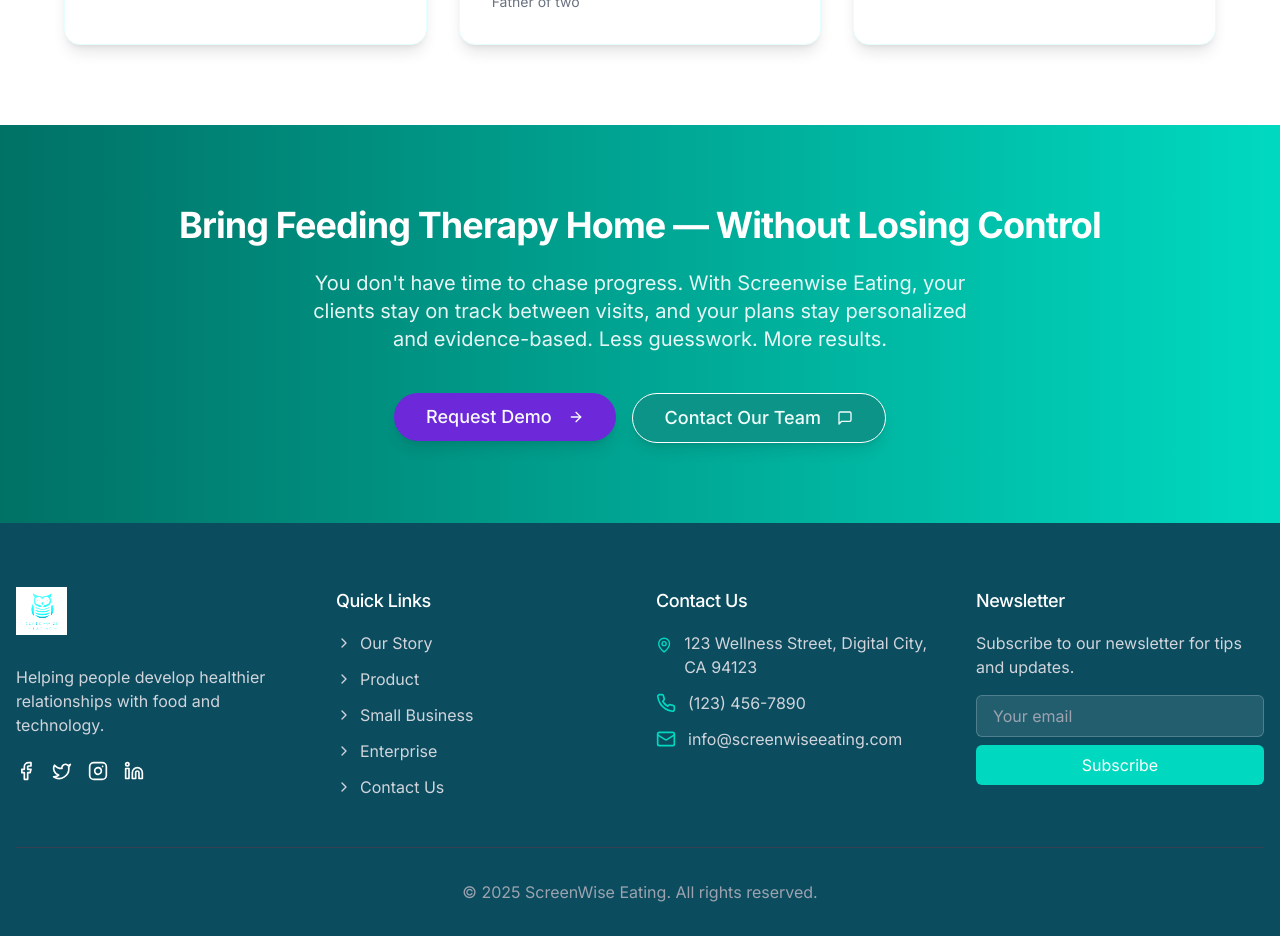
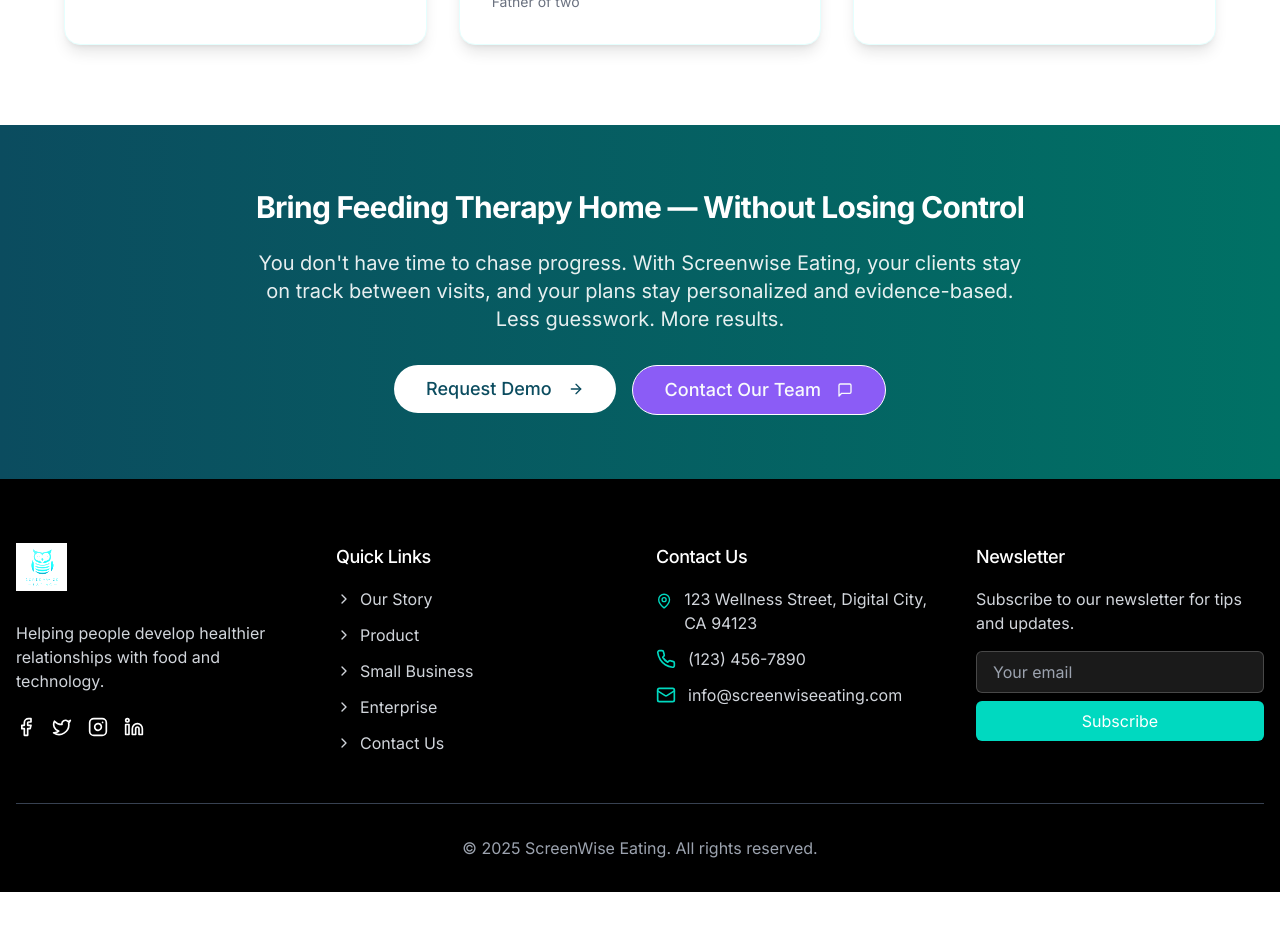
Before and after one commit to canaankimball/screenwise-website-builder, a React (Vite) app: page / in a window 1280 px wide. Shown: the part 6660-7596 px from the top of the page. After the commit the page ends 7552 px from the top, so only its background shows below. Built offline with nearby package versions, Linux system fonts and the light colour scheme.

Commit message:
Refactor: Apply product page styling to bottom sections
Apply consistent styling to the bottom sections of the Product page and update the footer color.

```diff
--- a/src/components/Footer.tsx
+++ b/src/components/Footer.tsx
@@ -5,7 +5,7 @@ import { ChevronRight, Mail, Phone, MapPin, Facebook, Twitter, Instagram, Linked
 
 const Footer = () => {
   return (
-    <footer className="bg-screenwise-navy text-white pt-16 pb-8">
+    <footer className="bg-black text-white pt-16 pb-8">
       <div className="container mx-auto px-4">
         <div className="grid grid-cols-1 md:grid-cols-2 lg:grid-cols-4 gap-8">
           {/* Company Info */}
--- a/src/components/home/CTA.tsx
+++ b/src/components/home/CTA.tsx
@@ -1,22 +1,27 @@
+
 import React from 'react';
 import { Button } from '@/components/ui/button';
 import { ArrowRight, MessageSquare } from 'lucide-react';
+
 const CTA = () => {
-  return <section className="bg-gradient-to-r from-screenwise-teal-dark to-screenwise-teal py-20">
-      <div className="container mx-auto px-4 text-center">
-        <h2 className="text-3xl md:text-4xl font-bold mb-6 text-white">Bring Feeding Therapy Home — Without Losing Control</h2>
-        <p className="text-lg md:text-xl text-white/90 max-w-2xl mx-auto mb-10">
+  return (
+    <section className="py-16 px-4 md:px-8 bg-gradient-to-r from-screenwise-navy to-screenwise-teal-dark text-white">
+      <div className="max-w-5xl mx-auto text-center">
+        <h2 className="text-3xl font-bold mb-6">Bring Feeding Therapy Home — Without Losing Control</h2>
+        <p className="text-xl mb-8 opacity-90 max-w-3xl mx-auto">
           You don't have time to chase progress. With Screenwise Eating, your clients stay on track between visits, and your plans stay personalized and evidence-based. Less guesswork. More results.
         </p>
-        <div className="flex flex-col sm:flex-row gap-4 justify-center">
-          <Button className="rounded-full px-8 py-6 text-lg shadow-lg hover:shadow-xl transform hover:-translate-y-1 transition-all duration-300 bg-violet-700 hover:bg-violet-600 text-slate-50">
+        <div className="flex flex-col sm:flex-row justify-center gap-4">
+          <Button className="bg-white text-screenwise-navy hover:bg-screenwise-light rounded-full px-8 py-6 text-lg">
             Request Demo <ArrowRight className="ml-2" size={18} />
           </Button>
-          <Button variant="outline" className="border-white rounded-full px-8 py-6 text-lg shadow-lg hover:shadow-xl transform hover:-translate-y-1 transition-all duration-300 flex items-center text-teal-50 bg-teal-600 hover:bg-teal-500">
+          <Button variant="outline" className="border-white rounded-full px-8 py-6 text-lg text-slate-50 bg-violet-500 hover:bg-violet-400">
             Contact Our Team <MessageSquare className="ml-2" size={18} />
           </Button>
         </div>
       </div>
-    </section>;
+    </section>
+  );
 };
+
 export default CTA;
--- a/src/pages/Product.tsx
+++ b/src/pages/Product.tsx
@@ -6,6 +6,7 @@ import { Accordion, AccordionItem, AccordionTrigger, AccordionContent } from '@/
 import { Card, CardContent, CardDescription, CardHeader, CardTitle } from '@/components/ui/card';
 import { Collapsible, CollapsibleContent, CollapsibleTrigger } from '@/components/ui/collapsible';
 import { ChartContainer, ChartTooltip, ChartTooltipContent } from '@/components/ui/chart';
+
 const ProductFeature = ({
   icon,
   title,
@@ -25,6 +26,7 @@ const ProductFeature = ({
       </div>
     </div>
   </div>;
+
 const ClinicalFeature = ({
   title,
   description,
@@ -38,12 +40,15 @@ const ClinicalFeature = ({
     </div>
     <p className="text-sm text-gray-600">{description}</p>
   </div>;
+
 const Product = () => {
   const [openSection, setOpenSection] = useState(null);
   const toggleSection = section => {
     setOpenSection(openSection === section ? null : section);
   };
-  return <Layout>
+
+  return (
+    <Layout>
       {/* Hero Section */}
       <div className="bg-screenwise-light bg-opacity-30 pt-20">
         <div className="container mx-auto px-4 py-16 md:py-24">
@@ -71,11 +76,11 @@ const Product = () => {
 
               <ProductFeature icon={<svg xmlns="http://www.w3.org/2000/svg" className="h-6 w-6 text-screenwise-teal" fill="none" viewBox="0 0 24 24" stroke="currentColor"><path strokeLinecap="round" strokeLinejoin="round" strokeWidth="2" d="M11 5H6a2 2 0 00-2 2v11a2 2 0 002 2h11a2 2 0 002-2v-5m-1.414-9.414a2 2 0 112.828 2.828L11.828 15H9v-2.828l8.586-8.586z" /></svg>} title="Log Activity" description="Securely record session details, notes, and behavior observations for each client in one centralized location." image="/lovable-uploads/bed1a8c7-0e3a-4161-bdb3-91e865147172.png" />
 
-              <ProductFeature icon={<svg xmlns="http://www.w3.org/2000/svg" className="h-6 w-6 text-screenwise-teal" fill="none" viewBox="0 0 24 24" stroke="currentColor"><path strokeLinecap="round" strokeLinejoin="round" strokeWidth="2" d="M9 19v-6a2 2 0 00-2-2H5a2 2 0 00-2 2v6a2 2 0 002 2h2a2 2 0 002-2zm0 0V9a2 2 0 012-2h2a2 2 0 012 2v10m-6 0a2 2 0 002 2h2a2 2 0 002-2m0 0V5a2 2 0 012-2h2a2 2 0 012 2v14a2 2 0 01-2 2h-2a2 2 0 01-2-2z" /></svg>} title="Charts and Graphs" description="Visualize mealtime data using customizable dashboards that help identify patterns and track progress over time." image="/lovable-uploads/fb647bf2-d419-47a3-8b89-c7d06b6e6b8f.png" />
+              <ProductFeature icon={<svg xmlns="http://www.w3.org/2000/svg" className="h-6 w-6 text-screenwise-teal" fill="none" viewBox="0 0 24 24" stroke="currentColor"><path strokeLinecap="round" strokeLinejoin="round" strokeWidth="2" d="M9 19v-6a2 2 0 00-2-2H5a2 2 0 00-2 2v6a2 2 0 002 2h2a2 2 0 002-2m0 0V9a2 2 0 012-2h2a2 2 0 012 2v10m-6 0a2 2 0 002 2h2a2 2 0 002-2m0 0V5a2 2 0 012-2h2a2 2 0 012 2v14a2 2 0 01-2 2h-2a2 2 0 01-2-2z" /></svg>} title="Charts and Graphs" description="Visualize mealtime data using customizable dashboards that help identify patterns and track progress over time." image="/lovable-uploads/fb647bf2-d419-47a3-8b89-c7d06b6e6b8f.png" />
 
-              <ProductFeature icon={<svg xmlns="http://www.w3.org/2000/svg" className="h-6 w-6 text-screenwise-teal" fill="none" viewBox="0 0 24 24" stroke="currentColor"><path strokeLinecap="round" strokeLinejoin="round" strokeWidth="2" d="M9 5H7a2 2 0 00-2 2v12a2 2 0 002 2h10a2 2 0 002-2V7a2 2 0 00-2-2h-2M9 5a2 2 0 002 2h2a2 2 0 002-2M9 5a2 2 0 012-2h2a2 2 0 012 2m-3 7h3m-3 4h3m-6-4h.01M9 16h.01" /></svg>} title="Set Goals" description="Define individualized feeding goals for each client with measurable objectives that adapt as children progress." image="/lovable-uploads/846443a3-6be8-49ed-853f-39ddcb883d1b.png" />
+              <ProductFeature icon={<svg xmlns="http://www.w3.org/2000/svg" className="h-6 w-6 text-screenwise-teal" fill="none" viewBox="0 0 24 24" stroke="currentColor"><path strokeLinecap="round" strokeLinejoin="round" strokeWidth="2" d="M9 5H7a2 2 0 00-2 2v12a2 2 0 002 2h10a2 2 0 002-2V7a2 2 0 00-2-2h-2M9 5a2 2 0 002 2h2a2 2 0 002-2m0 0V5a2 2 0 012-2h2a2 2 0 012 2m0 4h.01M9 16h.01" /></svg>} title="Set Goals" description="Define individualized feeding goals for each client with measurable objectives that adapt as children progress." image="/lovable-uploads/846443a3-6be8-49ed-853f-39ddcb883d1b.png" />
 
-              <ProductFeature icon={<svg xmlns="http://www.w3.org/2000/svg" className="h-6 w-6 text-screenwise-teal" fill="none" viewBox="0 0 24 24" stroke="currentColor"><path strokeLinecap="round" strokeLinejoin="round" strokeWidth="2" d="M12 6V4m0 2a2 2 0 100 4m0-4a2 2 0 110 4m-6 8a2 2 0 100-4m0 4a2 2 0 110-4m0 4v2m0-6V4m6 6v10m6-2a2 2 0 100-4m0 4a2 2 0 110-4m0 4v2m0-6V4" /></svg>} title="Adjust Interventions" description="Modify chew intervals, reward timing, and prompts in real-time to optimize each therapy session for your client." image="/lovable-uploads/e9bfcf3a-27cf-411c-85d3-61de96454052.png" />
+              <ProductFeature icon={<svg xmlns="http://www.w3.org/2000/svg" className="h-6 w-6 text-screenwise-teal" fill="none" viewBox="0 0 24 24" stroke="currentColor"><path strokeLinecap="round" strokeLinejoin="round" strokeWidth="2" d="M12 6V4m0 2a2 2 0 100 4m0-4a2 2 0 110-4m0 4a2 2 0 110-4m0 4v2m0-6V4m6 6v10m6-2a2 2 0 100-4m0 4a2 2 0 110-4m0 4v2m0-6V4" /></svg>} title="Adjust Interventions" description="Modify chew intervals, reward timing, and prompts in real-time to optimize each therapy session for your client." image="/lovable-uploads/e9bfcf3a-27cf-411c-85d3-61de96454052.png" />
             </div>
 
             {/* YumEats Mobile App Column */}
@@ -152,7 +157,7 @@ const Product = () => {
         </div>
       </section>
 
-      {/* CTA Section */}
+      {/* Updated first CTA Section */}
       <section className="py-16 px-4 md:px-8 bg-gradient-to-r from-screenwise-navy to-screenwise-teal-dark text-white">
         <div className="max-w-5xl mx-auto text-center">
           <h2 className="text-3xl font-bold mb-6">Ready to Transform Your Feeding Therapy Practice?</h2>
@@ -169,6 +174,8 @@ const Product = () => {
           </div>
         </div>
       </section>
-    </Layout>;
+    </Layout>
+  );
 };
+
 export default Product;
```
